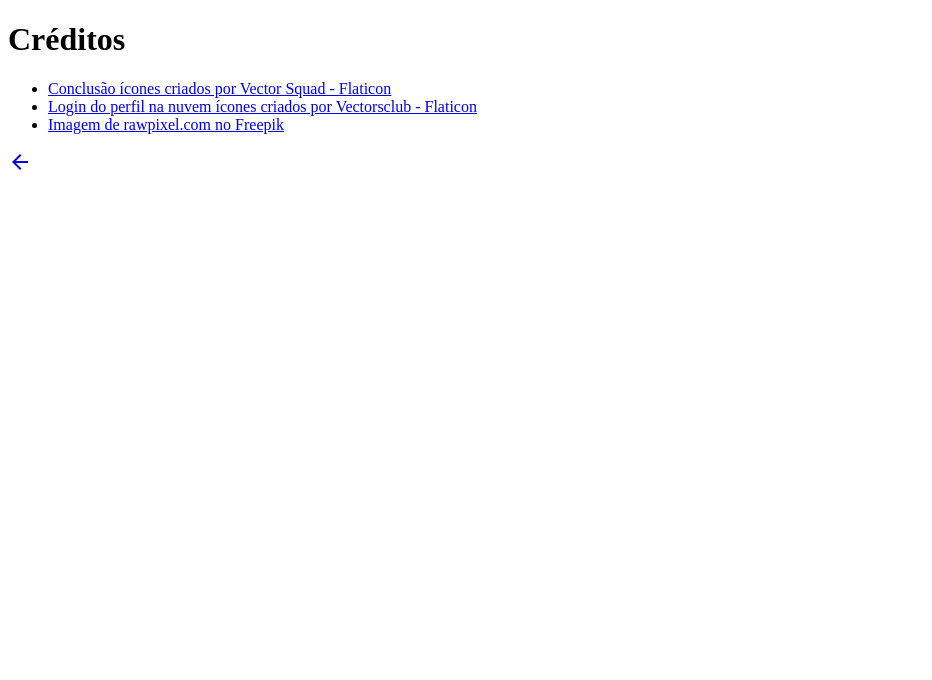
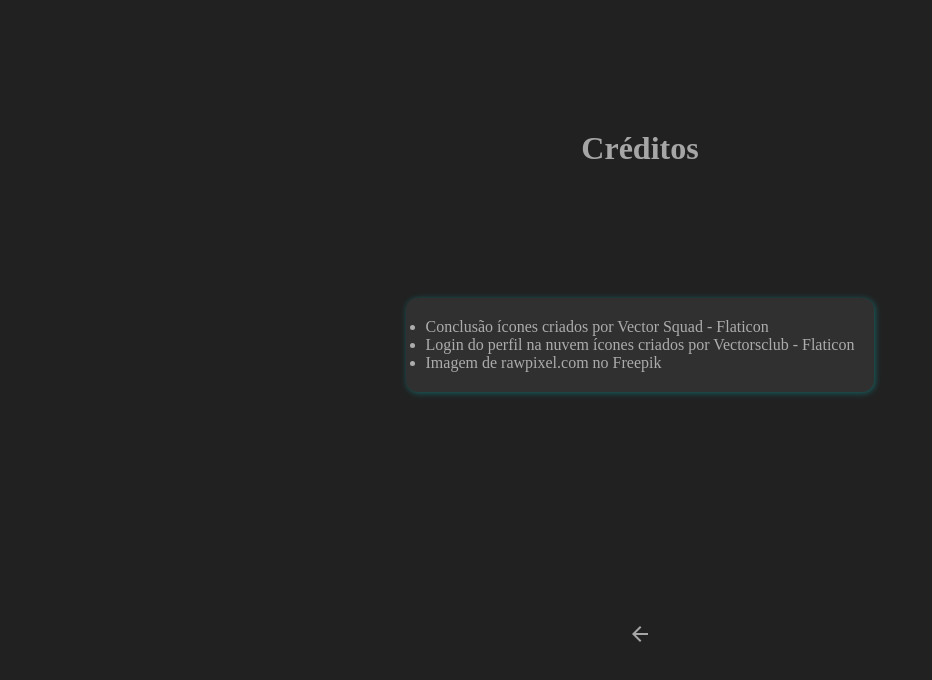
Before and after one commit to Wyeels/javascript, a plain HTML site: page praticas/desafio-lista/creditos.html in a window 1280 px wide. Shown: the whole page, without its empty margins (0-932 px from the left). Drawn offline with nearby package versions, Linux system fonts and the light colour scheme.

Commit message:
Update creditos.html

```diff
--- a/praticas/desafio-lista/creditos.html
+++ b/praticas/desafio-lista/creditos.html
@@ -4,7 +4,7 @@
     <meta charset="UTF-8">
     <meta name="viewport" content="width=device-width, initial-scale=1.0">
     <title>Créditos</title>
-    <link rel="stylesheet" href="celular.css" media = "(max-width: 800px)">
+    <link rel="stylesheet" href="celular.css" media = "screen">
     <link href="https://fonts.googleapis.com/css2?family=Material+Symbols+Outlined" rel="stylesheet" />
     <link rel="shortcut icon" href="imagens/lista.ico" type="image/x-icon">
 </head>
```
